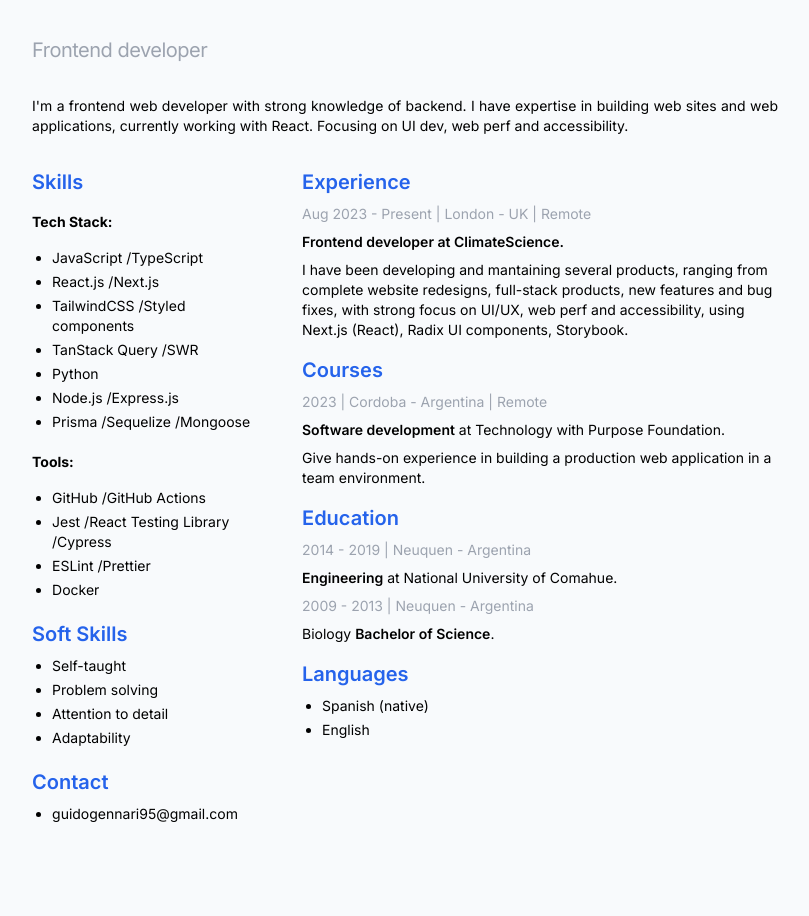
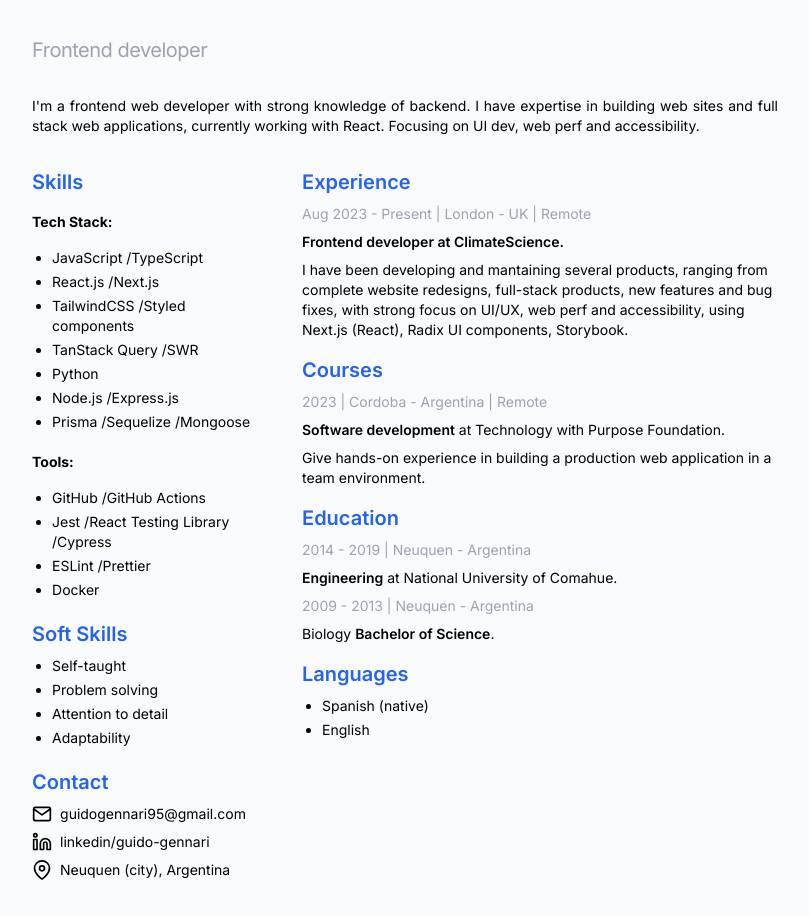
Before and after one commit to xdguido/guidogennari-web, a Next.js app: page /resume in a window 1280 px wide. Shown: the part 236-1152 px from the top of the page, without its empty margins (235-1044 px from the left). Built offline with nearby package versions, Linux system fonts and the light colour scheme; what prettier-plugin-tailwindcss would draw is missing.

Commit message:
feat: add contact

```diff
--- a/pages/resume.tsx
+++ b/pages/resume.tsx
@@ -2,6 +2,7 @@
 import Button from '@ui/Button';
 import { NextSeo } from 'next-seo';
 import { PrinterIcon } from '@heroicons/react/24/outline';
+import { FiLinkedin, FiMail, FiMapPin } from 'react-icons/fi';
 
 export default function Resume() {
   return (
@@ -28,8 +29,8 @@ export default function Resume() {
           <section id="about" className="flex flex-col">
             <p className="text-justify ">
               I{"'"}m a frontend web developer with strong knowledge of backend. I have expertise in
-              building web sites and web applications, currently working with React. Focusing on UI
-              dev, web perf and accessibility.
+              building web sites and full stack web applications, currently working with React.
+              Focusing on UI dev, web perf and accessibility.
             </p>
           </section>
           <div className="flex flex-row gap-8">
@@ -173,10 +174,31 @@ export default function Resume() {
               </section>
               <section id="contact" className="mb-4 flex flex-col gap-2 ">
                 <h2 className="text-xl font-semibold text-blue-600">Contact</h2>
-                <ul className="ml-5 list-disc ">
-                  <li className="mb-1">
+                <ul className="list-none space-y-2">
+                  <li className="flex items-center gap-2">
+                    <FiMail className="h-5 w-5" />
                     <a href="mailto:" target="_blank" rel="noopener noreferrer">
                       guidogennari95@gmail.com
+                    </a>
+                  </li>
+                  <li className="flex items-center gap-2">
+                    <FiLinkedin className="h-5 w-5" />
+                    <a
+                      href="https://www.linkedin.com/in/guido-gennari/"
+                      target="_blank"
+                      rel="noopener noreferrer"
+                    >
+                      linkedin/guido-gennari
+                    </a>
+                  </li>
+                  <li className="flex items-center gap-2">
+                    <FiMapPin className="h-5 w-5" />
+                    <a
+                      target="_blank"
+                      rel="noopener noreferrer"
+                      href="https://www.google.com/maps/place/Neuquen,+Neuqu%C3%A9n+Province/@-38.941072,-68.1979739,19449m/data=!3m2!1e3!4b1!4m6!3m5!1s0x960a33ba35eb8e35:0x6220acb810e3e2f5!8m2!3d-38.9516784!4d-68.0591888!16zL20vMDJ0YmZn?entry=ttu&g_ep=EgoyMDI0MDgyNy4wIKXMDSoASAFQAw%3D%3D"
+                    >
+                      Neuquen (city), Argentina
                     </a>
                   </li>
                 </ul>
```
